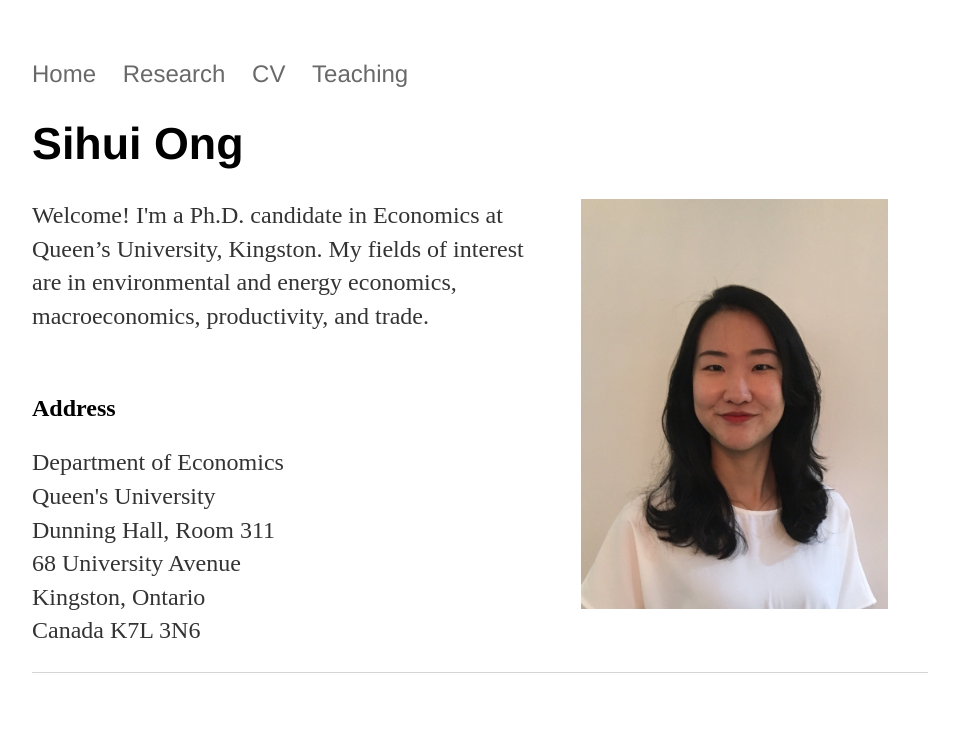
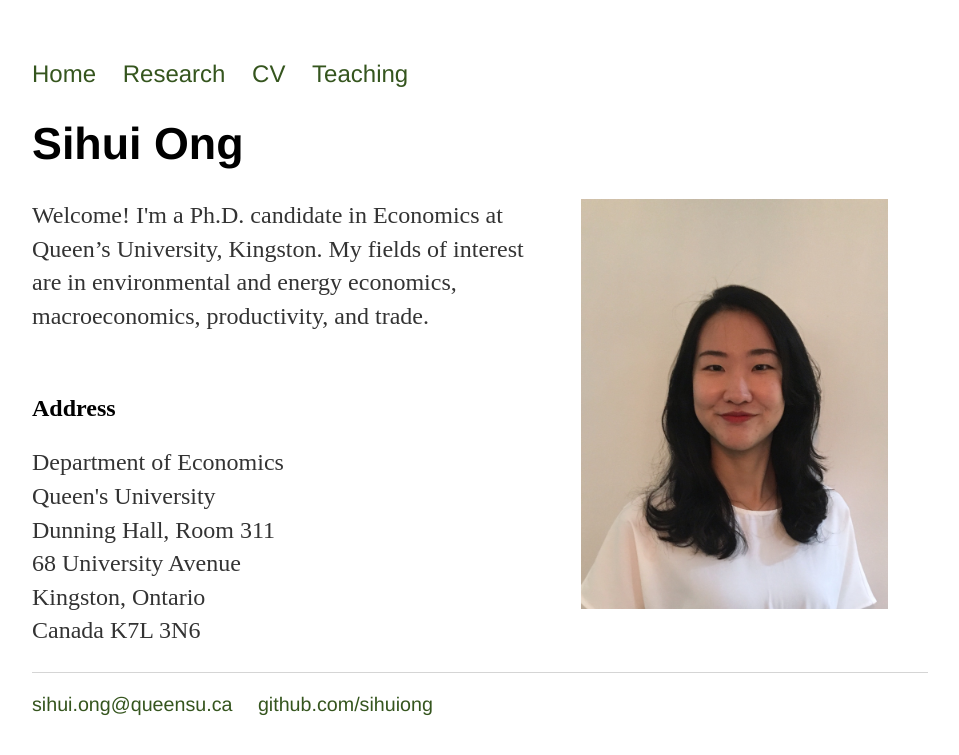
Before and after one commit to SihuiOng/SihuiOng.github.io, a Jekyll site: the page built from index.html, in a window 1280 px wide. Shown: the top 755 px of the page, without its empty margins (160-1119 px from the left). Built offline with Jekyll 4.4.1, drawn with Linux system fonts in a browser that asks for light colours.

Commit message:
Update default.html

```diff
--- a/_layouts/default.html
+++ b/_layouts/default.html
@@ -8,10 +8,10 @@
 		<body>
 			<nav>
 	    		<ul>
-	        		<li><a href="/" style="color:#696969;">Home</a></li>
-		        	<li><a href="/research" style="color:#696969;">Research</a></li>
-	        		<li><a href="/cv" style="color:#696969;">CV</a></li>
-	        		<li><a href="/teaching" style="color:#696969;">Teaching</a></li>
+	        		<li><a href="/">Home</a></li>
+		        	<li><a href="/research">Research</a></li>
+	        		<li><a href="/cv">CV</a></li>
+	        		<li><a href="/teaching">Teaching</a></li>
 	    		</ul>
 			</nav>
 			<div class="container">
@@ -21,8 +21,8 @@
 			</div><!-- /.container -->
 			<footer>
 	    		<ul>
-	        		<li><a href="mailto:sihui.ong@queensu.ca" style="color:#000000;>sihui.ong@queensu.ca</a></li>
-	        		<li><a href="https://github.com/sihuiong" style="color:#000000; >github.com/sihuiong</a></li>
+	        		<li><a href="mailto:sihui.ong@queensu.ca">sihui.ong@queensu.ca</a></li>
+	        		<li><a href="https://github.com/sihuiong">github.com/sihuiong</a></li>
 				</ul>
 			</footer>
 		</body>
```
